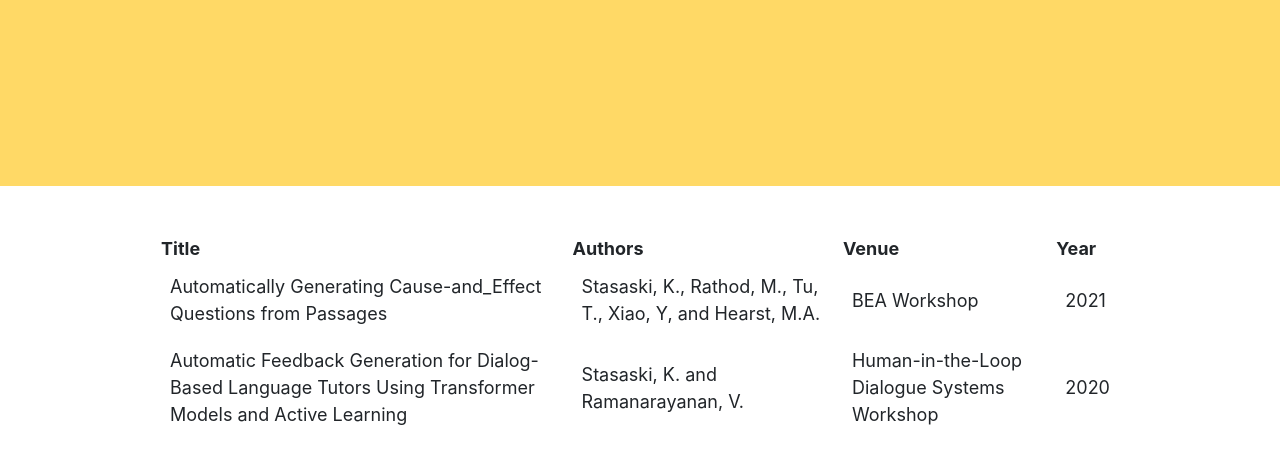
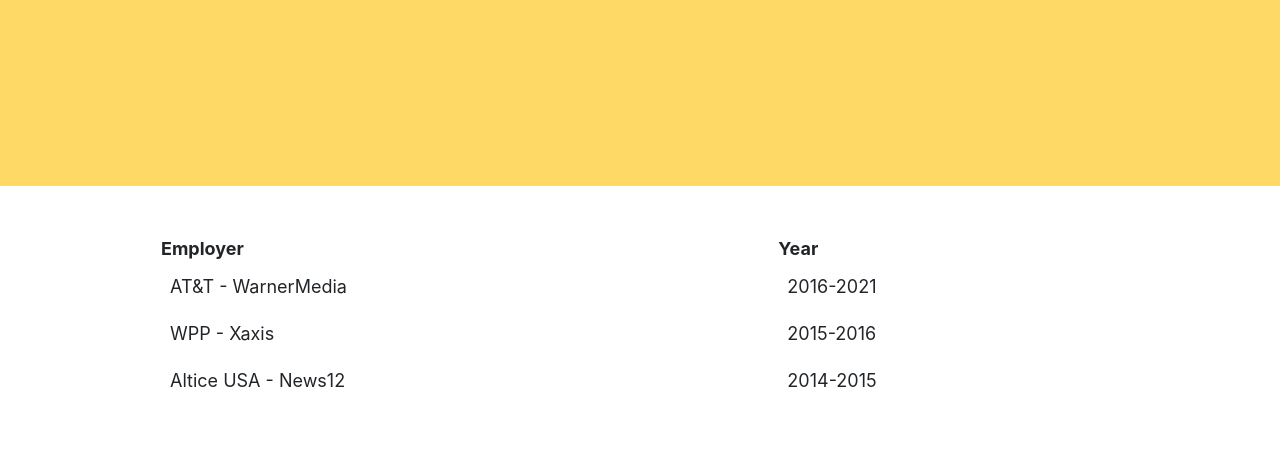
Before and after one commit to RenadAbdallah/RenadAbdallah.github.io, a plain HTML site: page list.html in a window 1280 px wide. Shown: the part 342-794 px from the top of the page. Drawn offline with Linux system fonts and the light colour scheme.

Commit message:
Employment Data

```diff
--- a/Employement_data.json
+++ /dev/null
@@ -1,33 +0,0 @@
-{
-	"publications": [{
-		"Title": "Automatically Generating Cause-and_Effect Questions from Passages",
-		"Authors": "Stasaski, K., Rathod, M., Tu, T., Xiao, Y, and Hearst, M.A.",
-		"Venue": "BEA Workshop",
-		"Year": "2021"
-	},
-	{
-		"Title": "Automatic Feedback Generation for Dialog-Based Language Tutors Using Transformer Models and Active Learning",
-		"Authors": "Stasaski, K. and Ramanarayanan, V.",
-		"Venue": "Human-in-the-Loop Dialogue Systems Workshop",
-		"Year": "2020"
-	},
-	{
-		"Title": "More Diverse Dialogue Datasets via Diversity-Informed Data Collection",
-		"Authors": "Stasaski, K., Yang, G., and Hearst, M.A.",
-		"Venue": "ACL",
-		"Year": "2020"
-	},
-	{
-		"Title": " Construction of a Large Open Access Dialogue Dataset for Tutoring",
-		"Authors": "Stasaski, K., Kao, K., and Hearst, M.A.",
-		"Venue": "BEA Workshop",
-		"Year": "2020"
-	},
-	{
-		"Title": "Multiple Choice Question Generation Utilizing an Ontology",
-		"Authors": "Stasaski, K and Hearst, M.A.",
-		"Venue": "BEA Workshop",
-		"Year": "2017"
-	}]
-
-}
--- /dev/null
+++ b/Employment_data.json
@@ -0,0 +1,14 @@
+{
+	"Past Employers": [{
+		"Employer": "AT&T - WarnerMedia",
+		"Year": "2016-2021"
+	},
+	{
+		"Employer": "WPP - Xaxis",
+		"Year": "2015-2016"
+	},
+	{
+		"Employer": "Altice USA - News12",
+		"Year": "2014-2015"
+	}]
+}
--- a/list.html
+++ b/list.html
@@ -39,7 +39,7 @@
         * Add data to table
         * Add table to DOM
         */
-        fetch('./Employement_data.json')
+        fetch('./Employment_data.json')
             .then(response => response.json())
             .then(data => {
 
```
Also changed, not shown: 1 other file.
